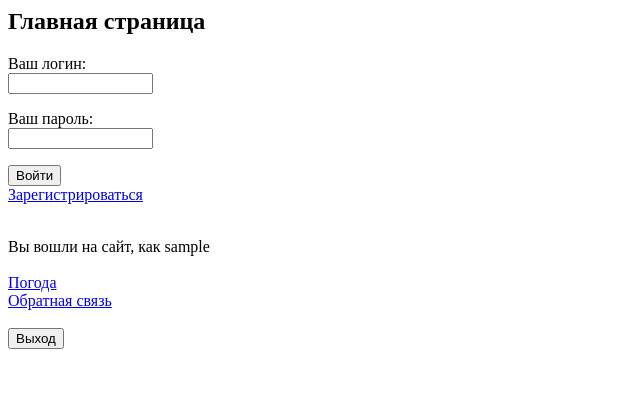
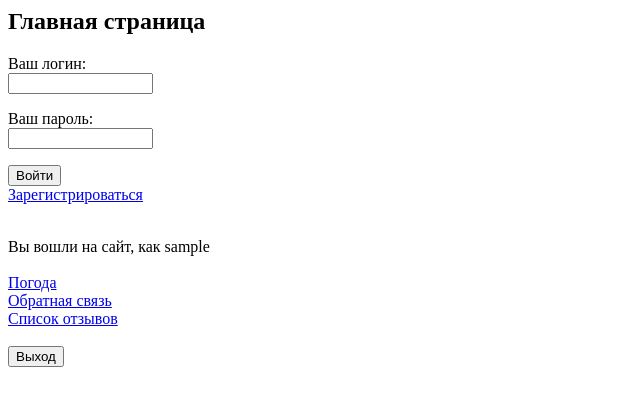
Before and after one commit to MEX4HIK/bwt_test, a PHP site: page /index.php in a window 1280 px wide. Shown: the top 406 px of the page, without its empty margins (0-640 px from the left). Run offline with PHP 8.4, Linux system fonts and the light colour scheme; the visitor is signed in with stand-in values (Sample User, id 1).

Commit message:
добавленна ссылка просмотра отзывов на глваную страницу

```diff
--- a/web/index.php
+++ b/web/index.php
@@ -24,21 +24,13 @@
         <input name="login" type="text" size="15" maxlength="15">
     </p>
 
-
-
-
     <p>
 
         <label>Ваш пароль:<br></label>
         <input name="password" type="password" size="15" maxlength="15">
     </p>
-
-
-
     <p>
         <input type="submit" name="submit" value="Войти">
-
-
         <br>
 
         <a href="reg.php">Зарегистрироваться</a>
@@ -72,6 +64,7 @@ else
    // echo "<br><a href=\"exit.php\">Выход</a>";
     echo "<br><a href=\"pars.php\"><br>Погода</a>";
     echo "<br><a href=\"feedback.php\">Обратная связь</a>";
+    echo "<br><a href=\"list_feedback.php\">Список отзывов</a>";
 
     echo "<html>
     <form><br>
```
